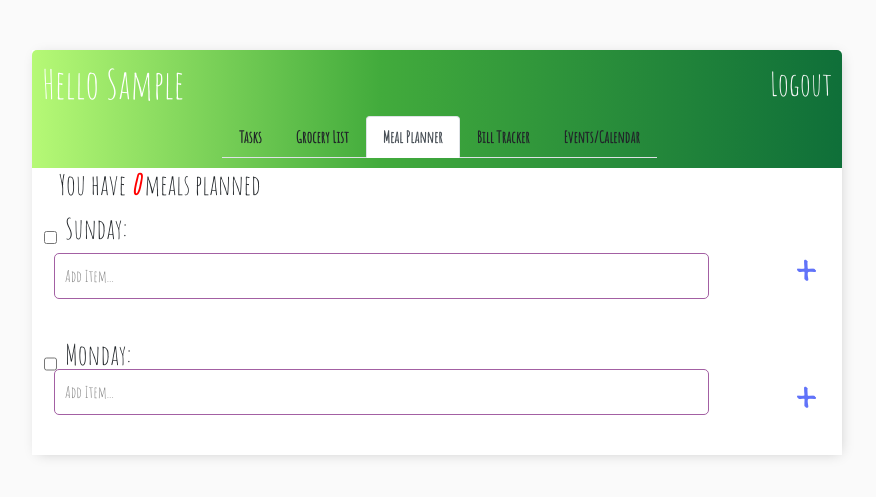
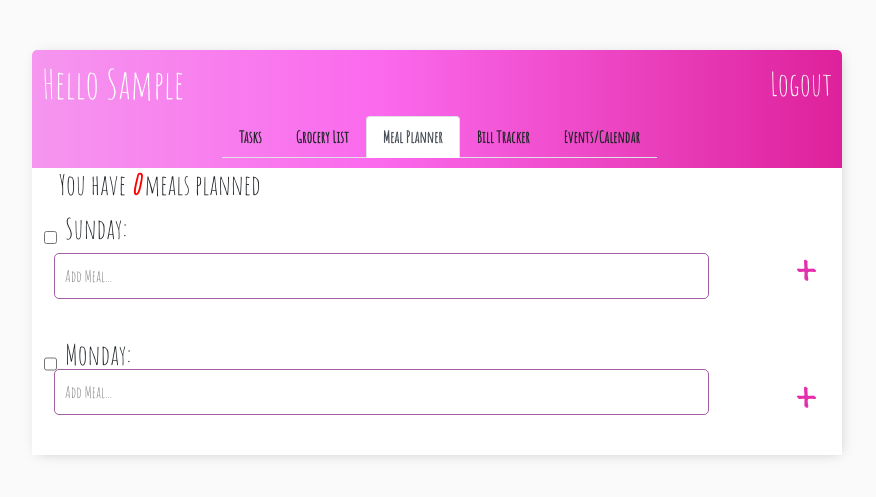
Before and after one commit to tracyphsu/ToDoApp, a Django app: page /meal-list in a window 1280 px wide. Shown: the top 497 px of the page, without its empty margins (203-1079 px from the left). Run offline with Django 3.2, Linux system fonts and the light colour scheme; the visitor is signed in with stand-in values (Sample User, id 1); data that the repository does not hold is empty; some web fonts are replaced.

Commit message:
updated css

```diff
--- a/ToDo_App/templates/ToDo_App/main.html
+++ b/ToDo_App/templates/ToDo_App/main.html
@@ -56,7 +56,7 @@
         }
 
         .header-bar3 {
-            background: linear-gradient(90deg, rgba(182,249,118,1) 0%, rgba(66,171,60,1) 43%, rgba(15,111,57,1) 100%);
+            background: linear-gradient(90deg, rgba(245,150,239,1) 0%, rgba(251,105,237,1) 43%, rgba(222,33,154,1) 100%);
         }
 
         .header-bar5 {
@@ -157,8 +157,15 @@
         #add-link4 {
             color: #90e09d;
             text-decoration: none;
-            font-size: 20px;
+            font-size: 30px;
             text-shadow: 1px 1px #2c8833;
+        }
+
+        #add-link5 {
+            color: #E430AC;
+            text-decoration: none;
+            font-size: 70px;
+            text-shadow: 1px 1px #E430AC;
         }
 
         input[type=text],
--- a/ToDo_App/templates/ToDo_App/meal_list.html
+++ b/ToDo_App/templates/ToDo_App/meal_list.html
@@ -43,9 +43,9 @@
         <div class="item-input-box" style="margin-top: -50px;">
             <form action="/meal-list" method="POST" style="margin-top: 20px; display: flex;">
                 {% csrf_token %}
-                <input type="text" name="post-item" placeholder="Add Item...">
+                <input type="text" name="post-item" placeholder="Add Meal...">
         </div>
-        <a href="/meal-create" id="add-link2" style="margin-top: -50px;">&#x2b;</a>
+        <a href="/meal-create" id="add-link5" style="margin-top: -50px;">&#x2b;</a>
     </div>
         <div class="task-items-wrapper">
             {% for meal in meals %}
@@ -78,10 +78,10 @@
         <div class="item-input-box" style="margin-top: -50px;">
             <form action="/meal-list" method="POST" style="margin-top: 20px; display: flex;">
                 {% csrf_token %}
-                <input type="text" name="post-item" placeholder="Add Item...">
+                <input type="text" name="post-item" placeholder="Add Meal...">
             </form>
         </div>
-        <a href="/meal-create" id="add-link2" style="margin-top: -50px;">&#x2b;</a>
+        <a href="/meal-create" id="add-link5" style="margin-top: -50px;">&#x2b;</a>
     </div>
         <div class="task-items-wrapper">
             {% for meal in meals %}
--- a/ToDo_App/urls.py
+++ b/ToDo_App/urls.py
@@ -32,7 +32,7 @@
     path('meal-update/<int:pk>/', MealUpdate.as_view(), name= 'meal-update'),
     path('meal-delete/<int:pk>/', MealDelete.as_view(), name= 'meal-delete'),
     path('meal-complete/<int:id>/', meal_complete, name= 'meal-complete'),
-    path('meal-incomplete/<int:id>/', meal_incomplete, name= 'meal-incomplete')
+    path('meal-incomplete/<int:id>/', meal_incomplete, name= 'meal-incomplete'),
     # path('create-event', create_event),
 
 ]
--- a/ToDo_App/views.py
+++ b/ToDo_App/views.py
@@ -8,7 +8,7 @@
 from django.contrib.auth.mixins import LoginRequiredMixin
 from django.contrib.auth.forms import UserCreationForm
 from django.contrib.auth import login
-from .models import *
+from .models import Task, Grocery, Bill, Meal
 from .forms import *
 from django.contrib import messages
 import bcrypt
```
